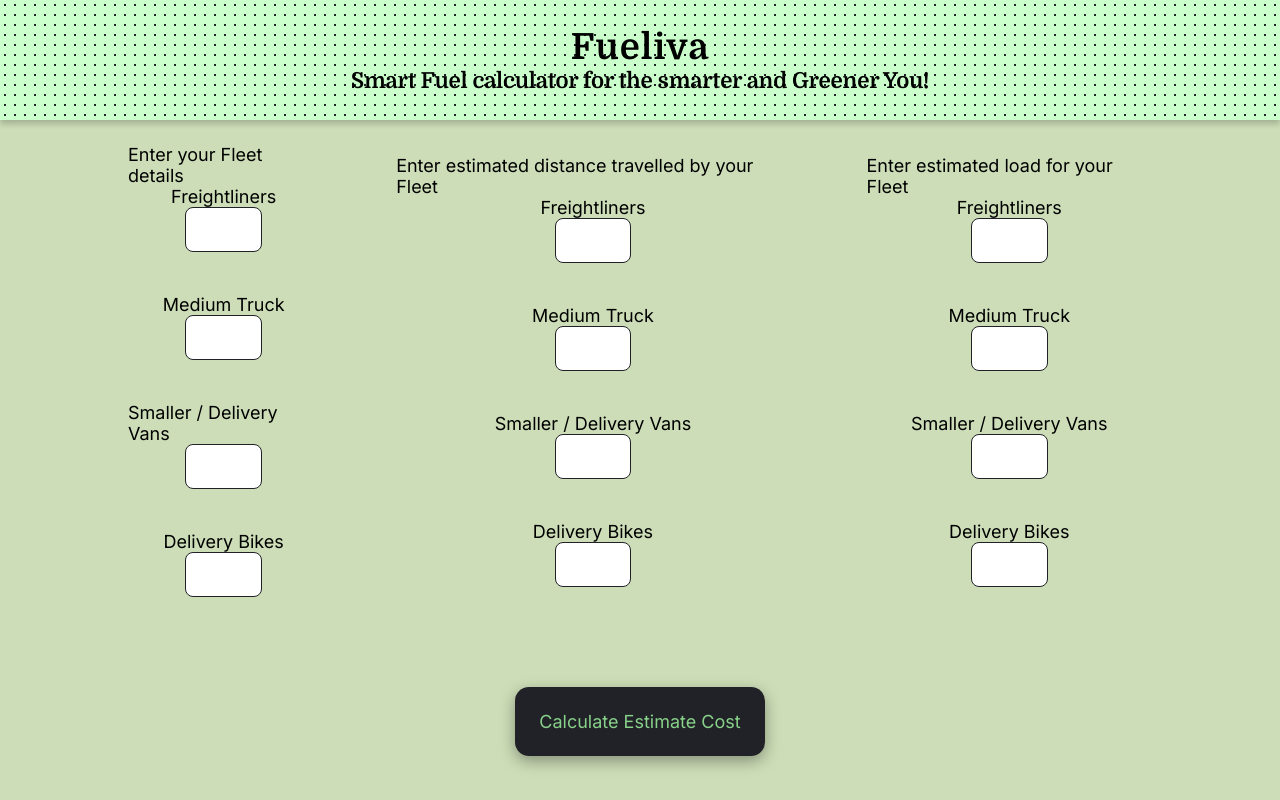
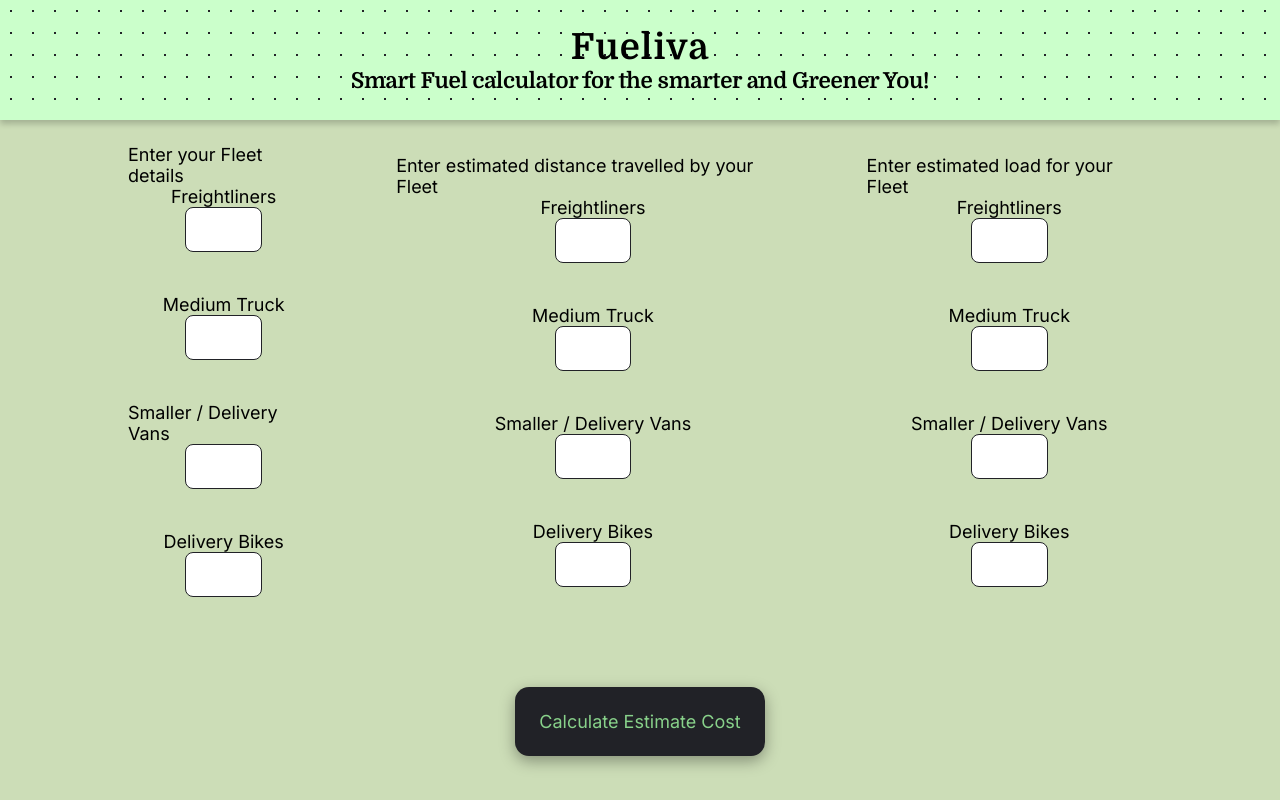
Before and after one commit to DarkStark9000/Fueliva, a plain HTML site: page index.html in a window 1280 px wide. Shown: the top 800 px of the page. Drawn offline with Linux system fonts and the light colour scheme.

Commit message:
not fixed

```diff
--- a/style.css
+++ b/style.css
@@ -53,7 +53,7 @@ header{
     background-color: #cbffcb;
     opacity: 1;
     background-image: radial-gradient(#212227 0.8500000000000001px, #cbffcb 0.8500000000000001px);
-    background-size: 10px 10px;
+    background-size: 22px 22px;
 
     padding: 1.7rem;
     text-align: center;
```
